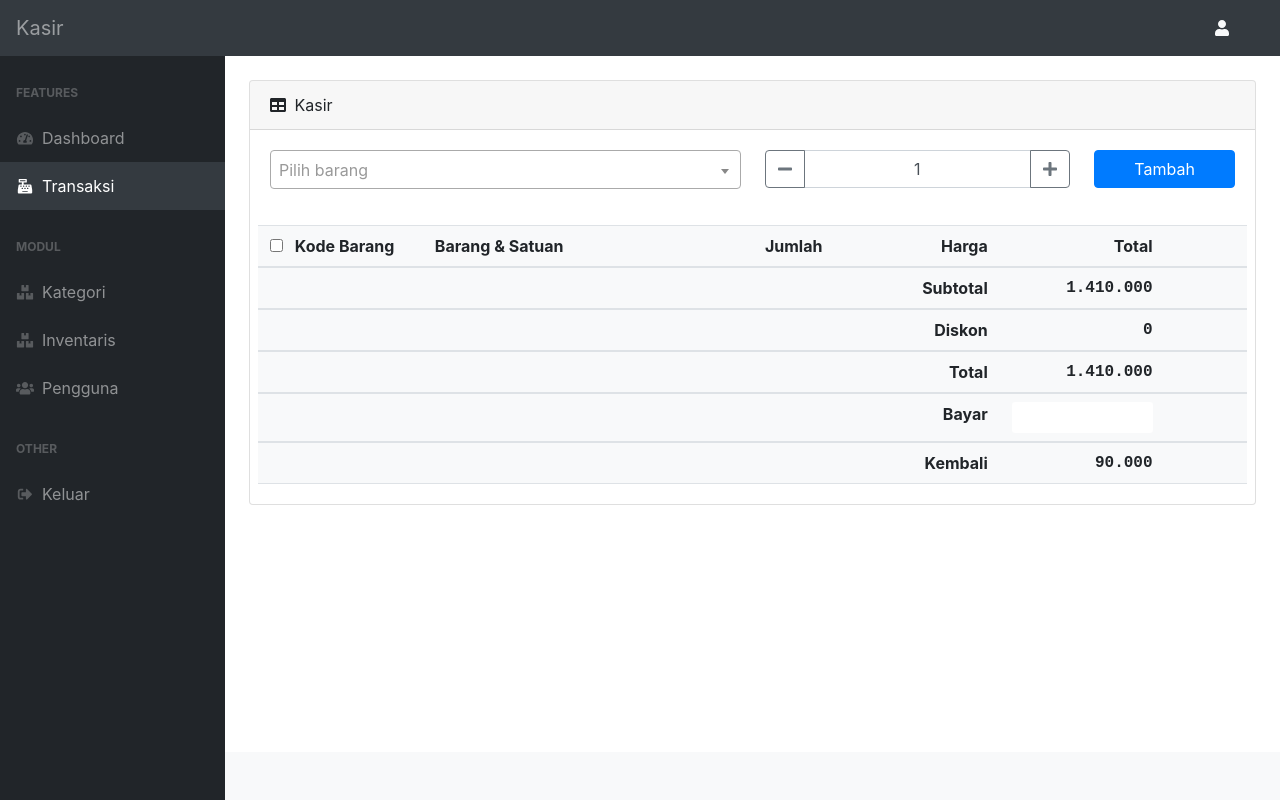
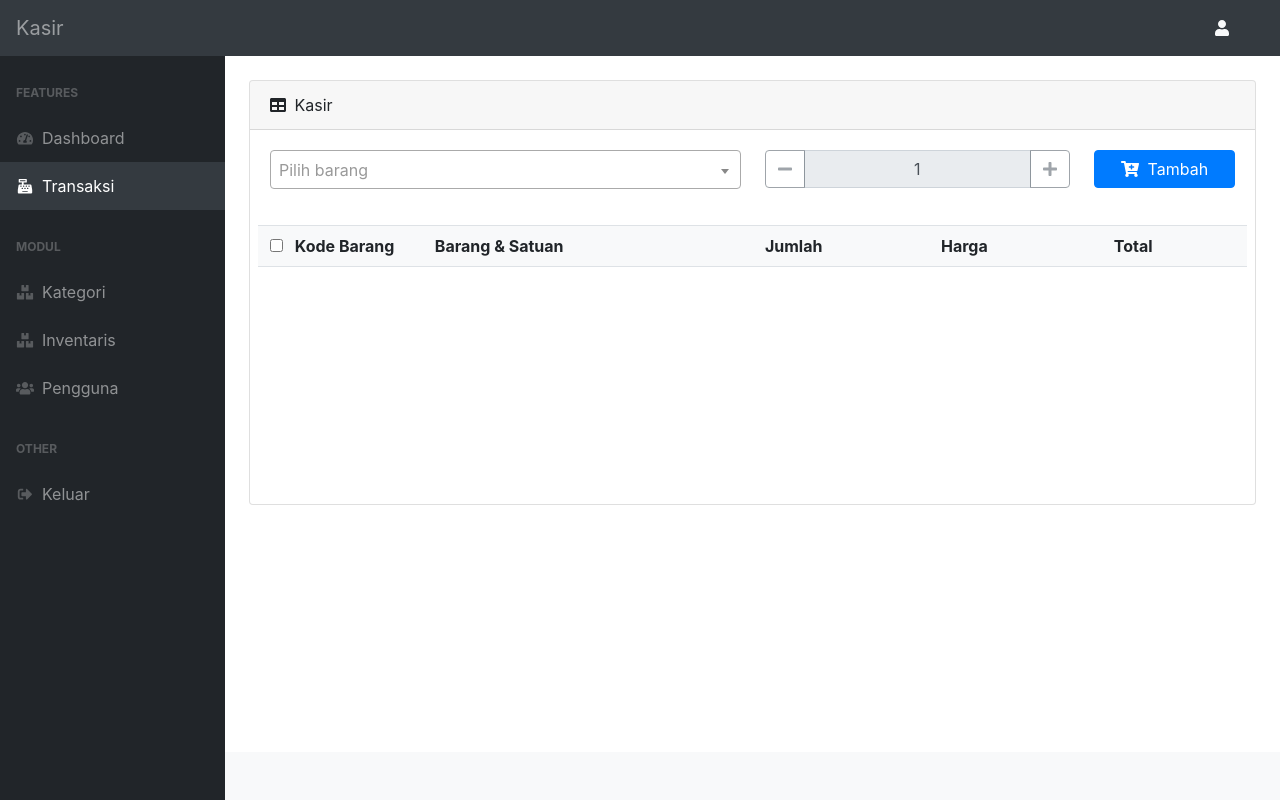
Before and after one commit to mbenkzz/ci-inventory, a CodeIgniter app: page /database/admin_dapur/cashier in a window 1280 px wide. Run offline with CodeIgniter, Linux system fonts and the light colour scheme; the visitor is signed in with stand-in values (Sample User, id 1); data that the repository does not hold is empty.

Commit message:
error amount after adding item

```diff
--- a/application/views/admin/cashier/index.php
+++ b/application/views/admin/cashier/index.php
@@ -46,17 +46,20 @@
                                 <div class="col-md-4 mb-3">
                                     <div class="input-group">
                                         <div class="input-group-prepend">
-                                            <button class="btn btn-outline-secondary" type="button" data-toggle="input-number" data-action="minus"><i class="fas fa-minus"></i></button>
+                                            <button class="btn btn-outline-secondary" type="button" data-toggle="input-number" data-action="minus" disabled><i class="fas fa-minus"></i></button>
                                         </div>
-                                        <input type="text" class="form-control text-center input-number" id="add_barang_amount" placeholder="Stok" value="1" data-min="1">
+                                        <input type="text" class="form-control text-center input-number" id="add_barang_amount" placeholder="Stok" value="1" data-min="1" disabled>
                                         <div class="input-group-append">
-                                            <button class="btn btn-outline-secondary" type="button" data-toggle="input-number" data-action="plus"><i class="fas fa-plus"></i></button>
+                                            <button class="btn btn-outline-secondary" type="button" data-toggle="input-number" data-action="plus" disabled><i class="fas fa-plus"></i></button>
                                         </div>
                                     </div>
                                     <small class="text-danger"></small>
                                 </div>
                                 <div class="col-md-2 mb-3">
-                                    <button type="button" class="btn btn-primary btn-block" id="btn_add_item">Tambah</button>
+                                    <button type="button" class="btn btn-primary btn-block" id="btn_add_item">
+                                        <i class="fas fa-cart-plus mr-1"></i>
+                                        Tambah
+                                    </button>
                                 </div>
                             </div>
                         </div>
@@ -195,7 +198,7 @@
                                     </div>
                                 </div>
                             </div>
-                            <div class="row item-list-footer border-top border-bottom py-2">
+                            <div class="row item-list-footer invisible border-top border-bottom py-2">
                                 <div class="col-7"></div>
                                 <div class="col-2 text-right">
                                     Subtotal
@@ -204,7 +207,7 @@
                                     1.410.000
                                 </div>
                             </div>
-                            <div class="row item-list-footer border-top border-bottom py-2">
+                            <div class="row item-list-footer invisible border-top border-bottom py-2">
                                 <div class="col-7"></div>
                                 <div class="col-2 text-right">
                                     Diskon
@@ -213,7 +216,7 @@
                                     0
                                 </div>
                             </div>
-                            <div class="row item-list-footer border-top border-bottom py-2">
+                            <div class="row item-list-footer invisible border-top border-bottom py-2">
                                 <div class="col-7"></div>
                                 <div class="col-2 text-right">
                                     Total
@@ -222,7 +225,7 @@
                                     1.410.000
                                 </div>
                             </div>
-                            <div class="row item-list-footer border-top border-bottom py-2">
+                            <div class="row item-list-footer invisible border-top border-bottom py-2">
                                 <div class="col-7"></div>
                                 <div class="col-2 text-right">
                                     Bayar
@@ -231,7 +234,7 @@
                                     <input type="text" class="form-control form-control-sm text-right p-0 border-0">
                                 </div>
                             </div>
-                            <div class="row item-list-footer border-top border-bottom py-2">
+                            <div class="row item-list-footer invisible border-top border-bottom py-2">
                                 <div class="col-7"></div>
                                 <div class="col-2 text-right">
                                     Kembali
@@ -290,6 +293,30 @@
         $('#add_barang_item').on('select2:select', function(e) {
             selectedItem = e.params.data;
             $('#add_barang_item').next('small.text-danger').text('');
+
+            amountDisabled(false);
+
+            // check if item already in cart
+            var item = $('.item-list').find('.item-row[data-code="' + selectedItem.code + '"]');
+            if (item.length > 0) {
+                // set amount input to item amount
+                $('#add_barang_amount').val(item.find('.item-amount').text());
+            }
+
+            // set max amount
+            $('#add_barang_amount').attr('data-max', selectedItem.stock);
+        });
+
+        $('#add_barang_amount').on('input', function() {
+            var amount = parseInt($(this).val());
+            var max = parseInt($(this).data('max'));
+            var min = parseInt($(this).data('min')) || 1;
+            if (amount > max) {
+                $(this).val(max);
+            }
+            if (amount < min) {
+                $(this).val(min);
+            }
         });
 
         $(document).on('click', '#btn_add_item', function(e) {
@@ -322,7 +349,7 @@
 
 
             var html = "";
-            html += '<div class="row item-row border-bottom py-2">';
+            html += '<div class="row item-row border-bottom py-2" data-code="__code__">';
             html += '    <div class="col-2">';
             html += '        <input type="checkbox" class="mr-2 check-item">';
             html += '        <span class="item-code">__code__</span>';
@@ -345,20 +372,28 @@
             html += '</div>';
 
             $.each(item, function(key, value) {
-                html = html.replace('__' + key + '__', value);
+                html = html.replaceAll('__' + key + '__', value);
             });
 
+            // check if having empty message
+            if($('.item-list').find('.item-row').length == 0) {
+                $('.item-list').html('');
+            }
+            // check if item already exists
+            let existingItem = $('.item-list').find('.item-row[data-code="' + item.code + '"]');
+            if (existingItem.length > 0) {
+                existingItem.remove();
+            }
             $('.item-list').append(html);
 
             $('#add_barang_item').val(null).trigger('change');
             $('#add_barang_amount').val(1);
             $('#add_barang_form').find('small.text-danger').text('');
+            amountDisabled(true);
             selectedItem = null;
 
             document.dispatchEvent(cart_changes);
         });
-
-
 
         $(document).on('change', '#check_all_items', function() {
             if ($(this).is(':checked')) {
@@ -378,7 +413,35 @@
 
         $(document).on('click', '.btn-delete-item', function() {
             $(this).closest('.item-row').remove();
+            document.dispatchEvent(cart_changes);
         });
+
+        $(document).on('click', '#btn_delete_selected', function() {
+            $('.check-item:checked').closest('.item-row').remove();
+            document.dispatchEvent(cart_changes);
+        });
+
+        // event cart changes handler
+        document.addEventListener('cart_changes', function(e) {
+            // if empty hide .item-list-footer
+            if ($('.item-list').find('.item-row').length == 0) {
+                $('.item-list-footer').addClass('invisible');
+            } else {
+                $('.item-list-footer').removeClass('invisible');
+            }
+            var total = 0;
+            $('.item-list').find('.item-row').each(function() {
+                total += parseInt($(this).find('.item-total').text().replaceAll('.', ''));
+            });
+            $('#total').text(total.toString().replace(/\B(?=(\d{3})+(?!\d))/g, "."));
+        });
+
+        function amountDisabled(bool) {
+            $('#add_barang_amount').prop('disabled', bool);
+            $('#add_barang_amount').closest('.input-group').find('[data-toggle="input-number"]').prop('disabled', bool);
+            $('#btn_add_item').prop('disabled', bool);
+
+        }
     </script>
 </body>
 
```
